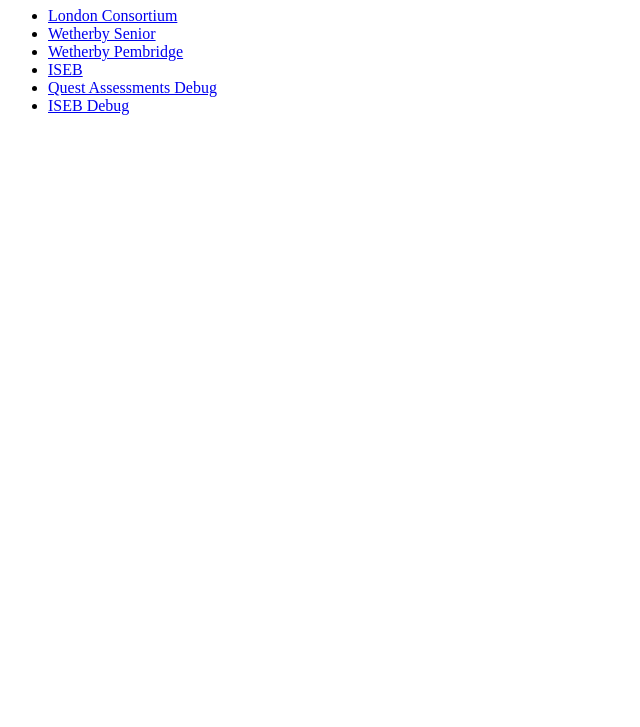
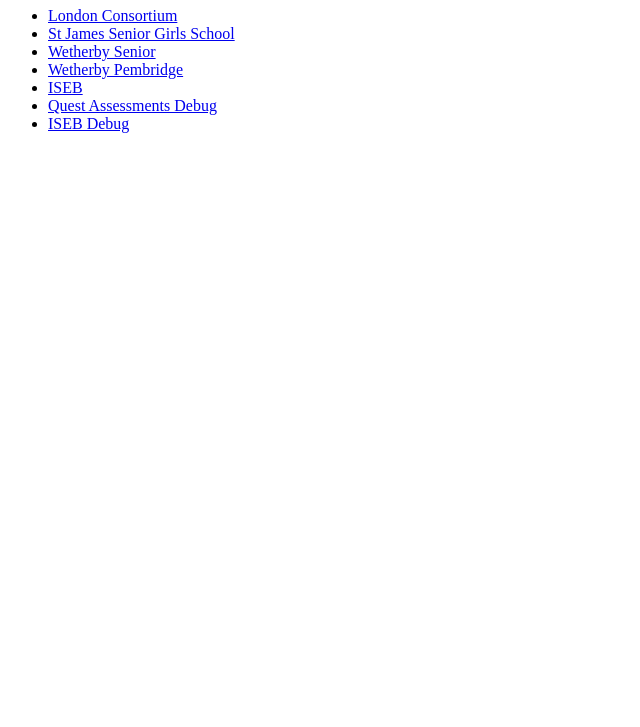
Before and after one commit to sjslicensing/exam_kiosk, a plain HTML site: page index.html in a window 1280 px wide. Shown: the part 73-800 px from the top of the page, without its empty margins (0-640 px from the left). Drawn offline with Linux system fonts and the light colour scheme.

Commit message:
Add link for St James Senior Girls School

```diff
--- a/index.html
+++ b/index.html
@@ -8,6 +8,7 @@
     <h1>Assessment Links</h1>
     <ul>
         <li><a href="https://app.questassessments.com/public/assessments/london-consortium">London Consortium</a></li>
+        <li><a href="https://app.questassessments.com/public/assessments/st-james-senior-girls-school">St James Senior Girls School</a></li>
         <li><a href="https://app.questassessments.com/public/assessments/wetherby-senior">Wetherby Senior</a></li>
         <li><a href="https://app.questassessments.com/public/assessments/wetherby-pembridge-school">Wetherby Pembridge</a></li>
         <li><a href="https://iseb.eva.tech">ISEB</a></li>
```
